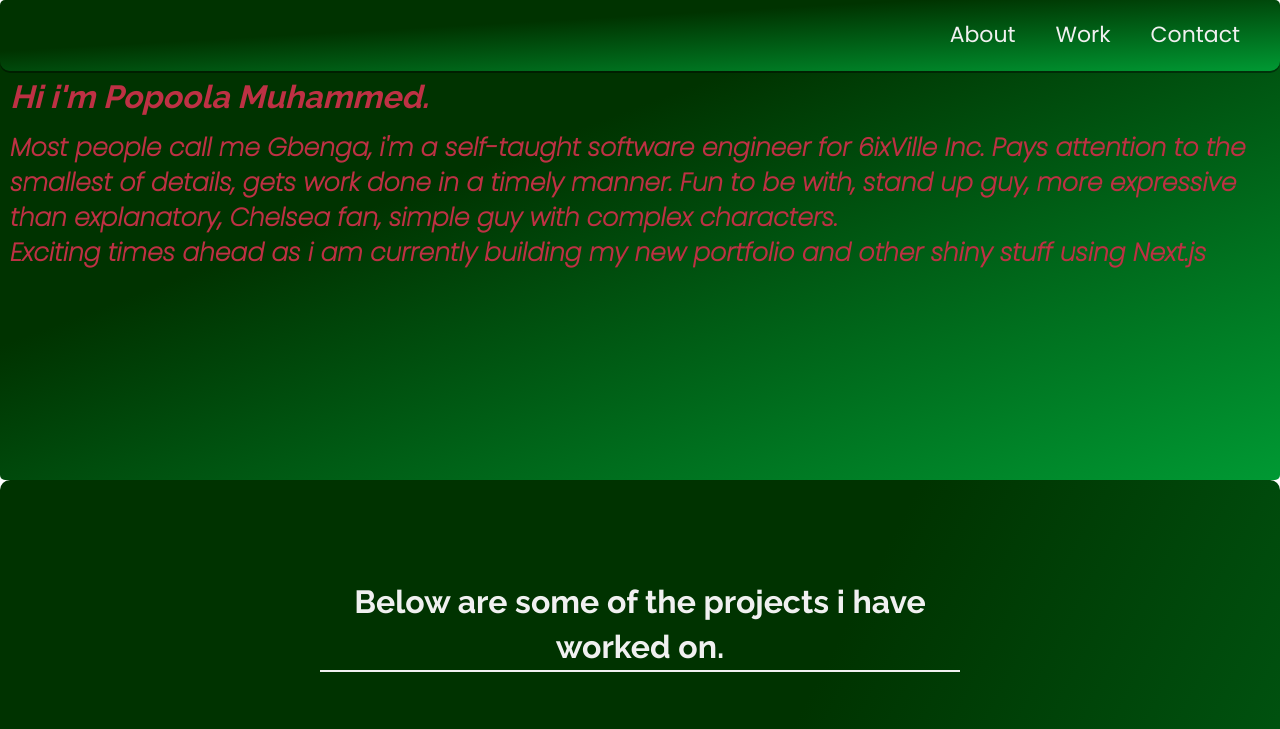
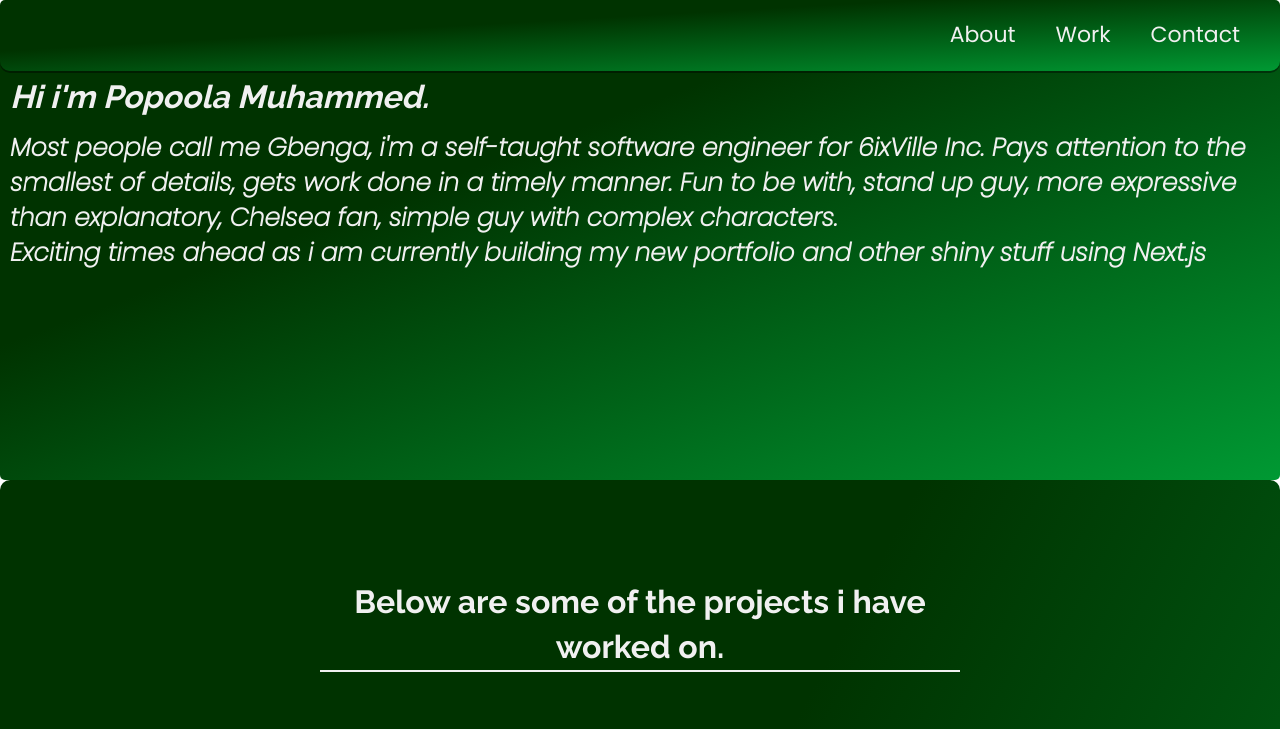
Before and after one commit to p-muhammed/p-muhammed.github.io, a plain HTML site: page index.html in a window 1280 px wide. Shown: the top 729 px of the page. Drawn offline with Linux system fonts and the light colour scheme; grey boxes are pictures that could not be loaded.

Commit message:
Update styles.css

```diff
--- a/styles.css
+++ b/styles.css
@@ -159,7 +159,7 @@
     border-radius: 5px;
   }
   .welcome-section > h2{
-    color: var(--main-red);
+    color: #f0f0f0;
     text-align: left;
     font-style: italic;
     position:absolute; left:10px; top:75px;
@@ -168,7 +168,7 @@
    font-size: 2.5rem;
   font-weight: bold;
   font-style: italic;
-  color: var(--main-red);
+  color: #f0f0f0;
   position:absolute; left:10px; top:130px;
   }
 
```
